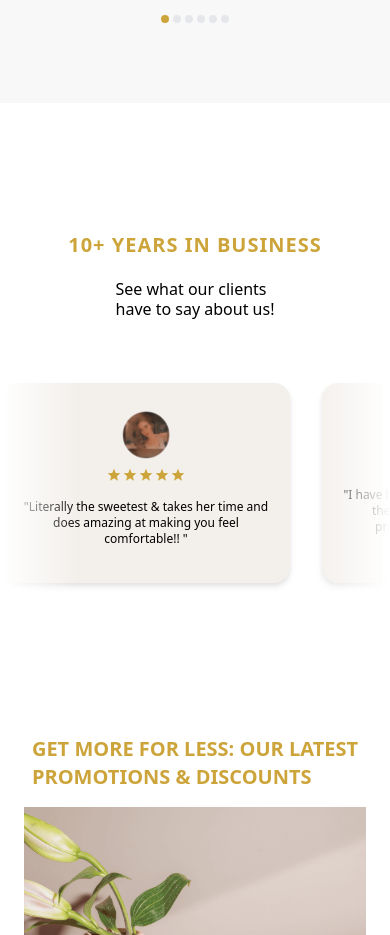
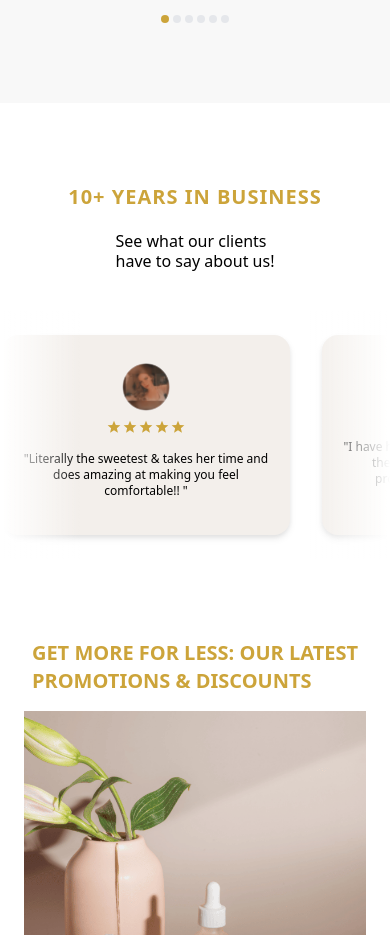
Before and after one commit to It-s-Simply-Sugar/sugard-bare, a React (Create React App) app: page / in a window 390 px wide. Shown: the part 2080-3015 px from the top of the page. Built offline with nearby package versions, Linux system fonts and the light colour scheme.

Commit message:
add padding

```diff
--- a/src/components/Home/SocialProofs/index.tsx
+++ b/src/components/Home/SocialProofs/index.tsx
@@ -22,7 +22,7 @@ const SocialProofs = () => {
   }, []);
 
   return (
-    <div className="py-32 bg-white">
+    <div className="py-20 md:py-32 bg-white">
       <div
         ref={title}
         className="relative mx-auto grid place-items-center px-6 md:px-12"
```
